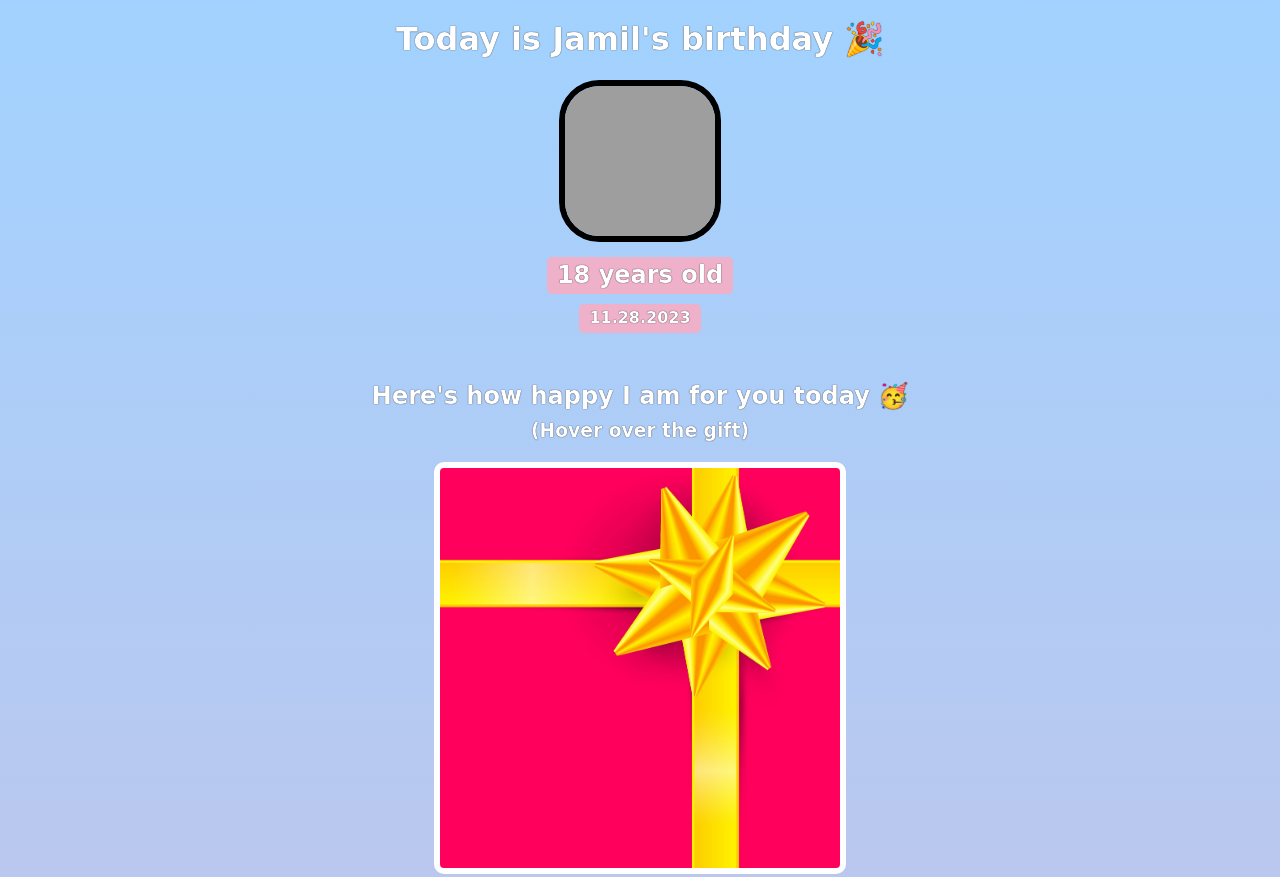
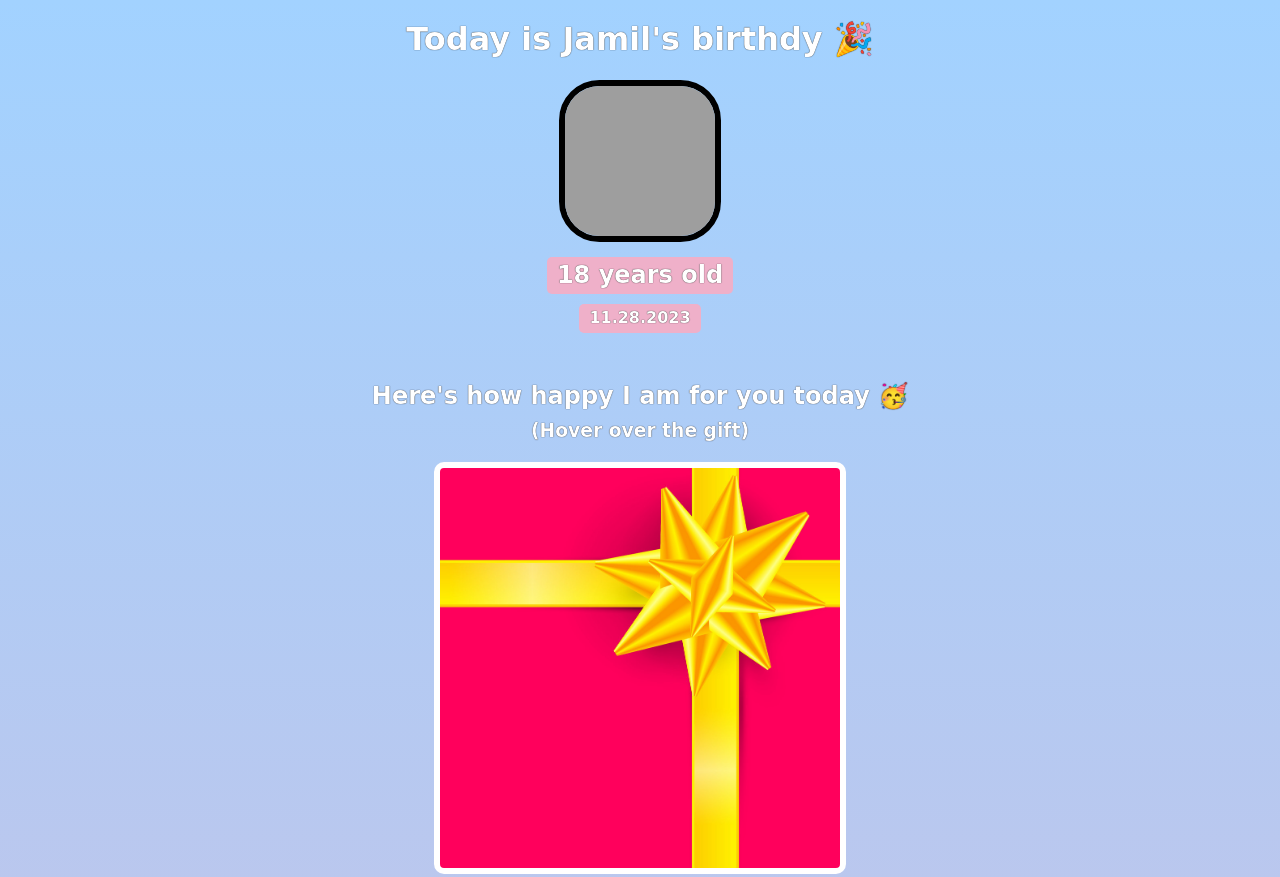
Before and after one commit to PocroLoco/scrimba-website, a website built with Vite: page index.html in a window 1280 px wide. Shown: the top 877 px of the page. Built offline with nearby package versions, Linux system fonts and the light colour scheme; grey boxes are pictures that could not be loaded; a web font is replaced by a local one.

Commit message:
misspelled  birthday intenetnaiolly

```diff
--- a/index.html
+++ b/index.html
@@ -7,7 +7,7 @@
     </head>
     <body>
         <div id="header">
-            <h1>Today is Jamil's birthday 🎉</h1>
+            <h1>Today is Jamil's birthdy 🎉</h1>
             <img id="bff-img" src="images/IMG_0719.jpg">
             <h2 id="bday-age">18 years old</h2>
             <h4 id="bday-date">11.28.2023</h4>
```
